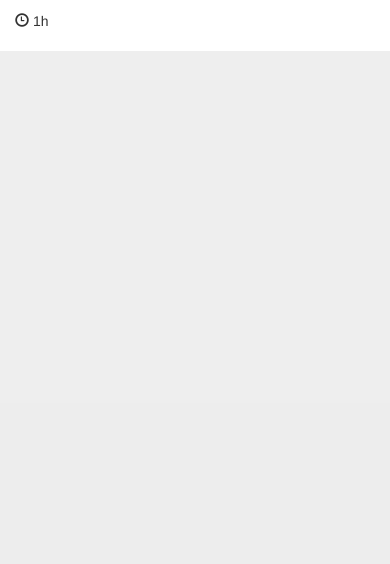
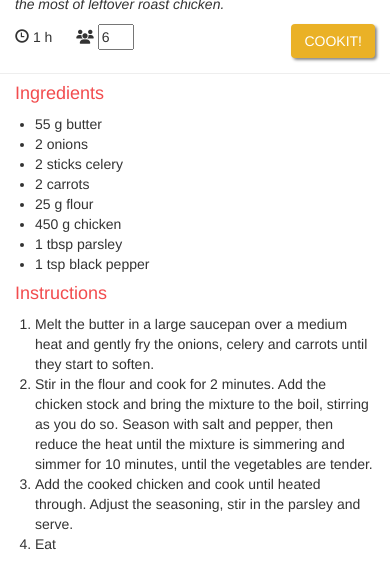
Before and after one commit to Tatsi/Cookit, a Django app: page /recipes/recipe/ in a window 390 px wide. Shown: the part 441-1005 px from the top of the page. Before the commit the page ends 492 px from the top, so only its background shows below. Run offline with Django 3.2, Linux system fonts and the light colour scheme; some libraries are stand-ins or nearby versions.

Commit message:
More stuff to recipe page

```diff
--- a/cookit/static/sass/styles.css
+++ b/cookit/static/sass/styles.css
@@ -7,7 +7,16 @@ body {
 .center-column {
   background-color: #fff; }
 
-.form-group.desktop-search {
+.shadow-element {
+  color: #fff;
+  background-color: #eab126;
+  box-shadow: 2px 2px 3px #888888; }
+
+.navbar a {
+  color: #fff; }
+  .navbar a:hover, .navbar a:focus, .navbar a:active {
+    background-color: #ffbf23 !important; }
+.navbar .form-group.desktop-search {
   margin-top: 10px;
   margin-bottom: 0;
   width: 34px;
@@ -17,30 +26,54 @@ body {
   border-radius: 20px;
   border: 1px solid #ccc;
   transition: all 0.35s, border-radius 0s; }
-  .form-group.desktop-search:hover {
+  .navbar .form-group.desktop-search:hover {
     width: 250px; }
-  .form-group.desktop-search input {
+  .navbar .form-group.desktop-search input {
     padding-right: 20px;
     height: 28px;
     border: 0 none;
     background: transparent;
     box-shadow: none; }
-  .form-group.desktop-search span.glyphicon-search {
+  .navbar .form-group.desktop-search span.glyphicon-search {
     position: absolute;
     right: 10px;
-    top: 17px; }
-
-.input-group.mobile-search input {
+    top: 17px;
+    color: #555; }
+.navbar .input-group.mobile-search input {
   border-radius: 0; }
-.input-group.mobile-search button {
+.navbar .input-group.mobile-search button {
   border-radius: 0; }
 
 .recipe-page h2 {
   color: #1b7b34; }
+  .recipe-page h2 span {
+    float: right;
+    color: #f24c4e; }
+.recipe-page h4 {
+  color: #f24c4e; }
 .recipe-page img {
-  width: 95%; }
-.recipe-page .row {
-  margin-bottom: 10px; }
+  width: 100%; }
+.recipe-page .time {
+  margin-top: 10px;
+  margin-bottom: 15px; }
+  .recipe-page .time p {
+    display: inline-block; }
+  .recipe-page .time form {
+    display: inline-block;
+    margin-left: 20px; }
+    .recipe-page .time form input {
+      width: 36px; }
+  .recipe-page .time button {
+    float: right; }
+    .recipe-page .time button:hover {
+      background-color: #ffbf23;
+      color: #fff; }
+.recipe-page .instructions {
+  border-top: 1px solid #eee; }
+  .recipe-page .instructions p {
+    margin: 0; }
+  .recipe-page .instructions ul, .recipe-page .instructions ol {
+    padding-left: 20px; }
 
 .thumbnail.right-caption {
   float: left; }
--- a/cookit/static/sass/styles.scss
+++ b/cookit/static/sass/styles.scss
@@ -1,4 +1,7 @@
 $recipe-name-color: #1b7b34;
+$heading-color: #f24c4e;
+$navbar-color: #eab126;
+$navbar-hover-color: #ffbf23;
 
 html {
 	background-color: #eee;
@@ -10,6 +13,23 @@ body {
 
 .center-column {
 	background-color: #fff;
+}
+
+// Common style for all the orange elements on the page
+// e.g. navbar and buttons
+.shadow-element {
+	color: #fff;
+	background-color: $navbar-color;
+	box-shadow: 2px 2px 3px #888888;
+}
+
+.navbar {
+	a {
+		color: #fff;
+
+		&:hover, &:focus, &:active {
+			background-color: $navbar-hover-color !important;
+		}
 	}
 
 	// Expanding search input
@@ -39,6 +59,7 @@ body {
 			position: absolute;
 			right: 10px;
 			top: 17px;
+			color: #555;
 		}
 	}
 
@@ -50,16 +71,51 @@ body {
 			border-radius: 0;
 		}
 	}
+}
 
 .recipe-page {
 	h2 {
 		color: $recipe-name-color;
+		span {
+			float: right;
+			color: $heading-color;
+		}
+	}
+	h4 {
+		color: $heading-color;
 	}
 	img {
-		width: 95%;
+		width: 100%;
 	}
-	.row {
-		margin-bottom: 10px;
+	.time {
+		margin-top: 10px;
+		margin-bottom: 15px;
+		p {
+			display: inline-block;
+		}
+		form {
+			display: inline-block;
+			margin-left: 20px;
+			input {
+				width: 36px;
+			}
+		}
+		button {
+			float: right;
+			&:hover {
+				background-color: $navbar-hover-color;
+				color: #fff;
+			}
+		}
+	}
+	.instructions {
+	    border-top: 1px solid #eee;
+		p {
+			margin: 0;
+		}
+		ul, ol {
+			padding-left: 20px;
+		}
 	}
 }
 
--- a/main/templates/base/navbar.html
+++ b/main/templates/base/navbar.html
@@ -1,5 +1,5 @@
-<nav class="navbar navbar-inverse navbar-fixed-top">
-	<div class="container">
+<nav class="navbar navbar-fixed-top shadow-element">
+	<div class="container-fluid">
 		<div class="navbar-header">
 			<button type="button" class="navbar-toggle" data-toggle="collapse" data-target="#myNavbar">
 				<span class="icon-bar"></span>
--- a/main/templates/recipepage.html
+++ b/main/templates/recipepage.html
@@ -4,19 +4,52 @@
 {% block content %}
 
 <div class="recipe-page">
-	<h2>Chicken soup</h2>
+	<div class="row">
+		<div class="col-md-6">
+			<h2>{{ name }}
+			{% if favourite == True %}
+				<span class="fa fa-heart"></span>
+			{% else %}
+				<span class="fa fa-heart-o"></span>
+			{% endif %}
+			</h2>
+		</div>
+	</div>
 	<div class="row">
 		<div class="col-md-6">
 			<img src="{% static 'images/chickensoup.jpg' %}">
 		</div>
 		<div class="col-md-6">
-			<p><span class="glyphicon glyphicon-user"></span> Mary_1982</p>
-			<i>Pure soul food, this warming, easy chicken soup makes the most of leftover roast chicken.</i>
+			<p><span class="glyphicon glyphicon-user"></span> {{ username }}</p>
+			<i>{{ description }}</i>
 		</div>
 	</div>
-	<div class="row">
+	<div class="row time">
 		<div class="col-md-6">
-			<p><span class="glyphicon glyphicon-time"></span> 1h</p>
+			<p><span class="glyphicon glyphicon-time"></span> {{ time }}</p>
+			<form action="">
+				<span class="fa fa-users"></span>
+				<input type="number" name="quantity" min="1" value="{{ servings }}">
+			</form>
+			<button class="btn shadow-element">COOKIT!</button>
+		</div>
+	</div>
+	<div class="row instructions">
+		<div class="col-md-4">
+			<h4>Ingredients</h4>
+			<ul>
+				{% for ingredient in ingredients %}
+				<li><p>{{ ingredient.amount }} {{ ingredient.name }}</p></li>
+				{% endfor %}
+			</ul>
+		</div>
+		<div class="col-md-8">
+			<h4>Instructions</h4>
+			<ol>
+				{% for step in instructions %}
+				<li><p>{{ step }}</p></li>
+				{% endfor %}
+			</ol>
 		</div>
 	</div>
 </div>
--- a/main/views.py
+++ b/main/views.py
@@ -16,7 +16,38 @@ def feed(request):
 	return render(request, 'feed.html', context)
 
 def recipepage(request):
-	context = {}
+	name = 'Chicken soup'
+	favourite = True
+	username = 'Mary_1982'
+	description = 'Pure soul food, this warming, easy chicken soup makes the most of leftover roast chicken.'
+	time = '1 h'
+	servings = 6
+	ingredients = [
+		{'amount': '55 g', 'name': 'butter'},
+		{'amount': '2', 'name': 'onions'},
+		{'amount': '2 sticks', 'name': 'celery'},
+		{'amount': '2', 'name': 'carrots'},
+		{'amount': '25 g', 'name': 'flour'},
+		{'amount': '450 g', 'name': 'chicken'},
+		{'amount': '1 tbsp', 'name': 'parsley'},
+		{'amount': '1 tsp', 'name': 'black pepper'},
+	]
+	instructions = [
+		'Melt the butter in a large saucepan over a medium heat and gently fry the onions, celery and carrots until they start to soften.',
+		'Stir in the flour and cook for 2 minutes. Add the chicken stock and bring the mixture to the boil, stirring as you do so. Season with salt and pepper, then reduce the heat until the mixture is simmering and simmer for 10 minutes, until the vegetables are tender.',
+		'Add the cooked chicken and cook until heated through. Adjust the seasoning, stir in the parsley and serve.',
+		'Eat'
+	]
+	context = {
+		'name': name,
+		'favourite': favourite,
+		'username': username,
+		'description': description,
+		'time': time,
+		'servings': servings,
+		'ingredients': ingredients,
+		'instructions': instructions,
+	}
 	return render(request, 'recipepage.html', context)
 
 def register(request):
```
Also changed, not shown: 1 other file. Lines whose indentation alone changed are shown as unchanged.
